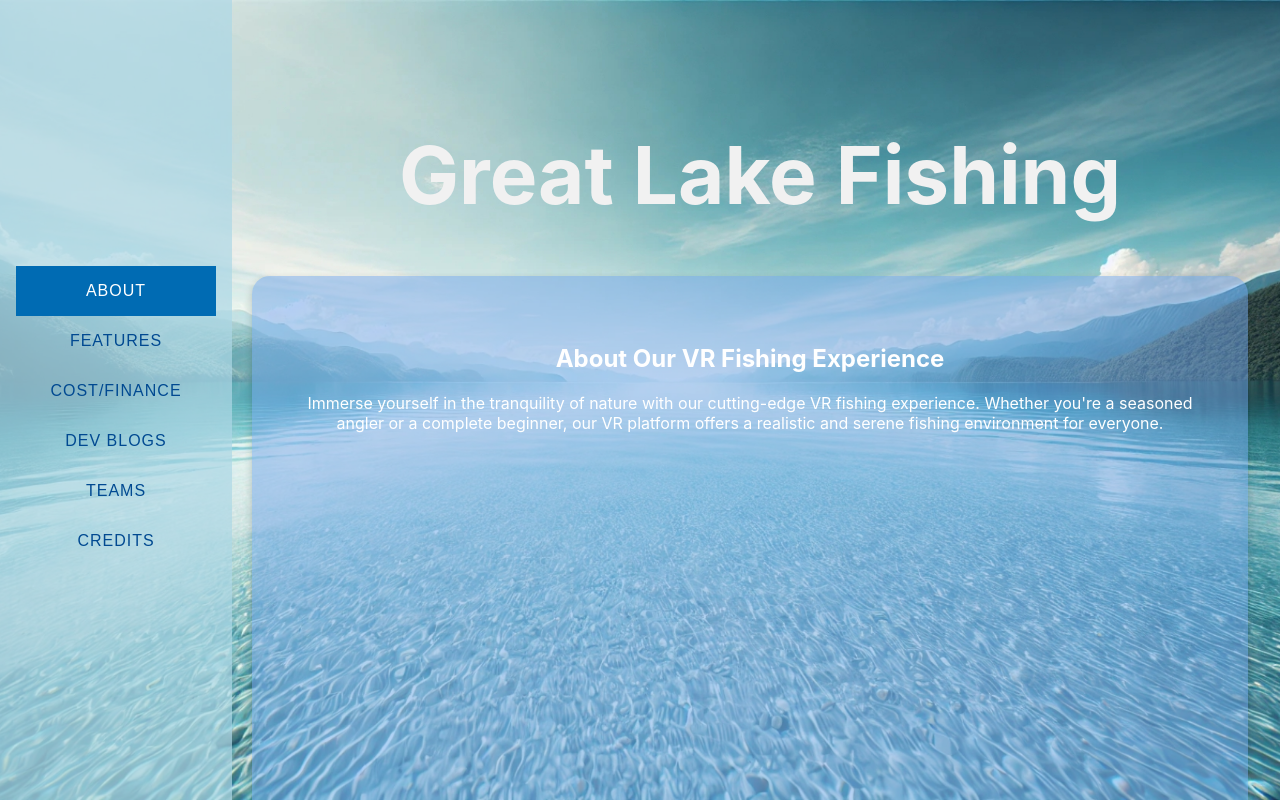
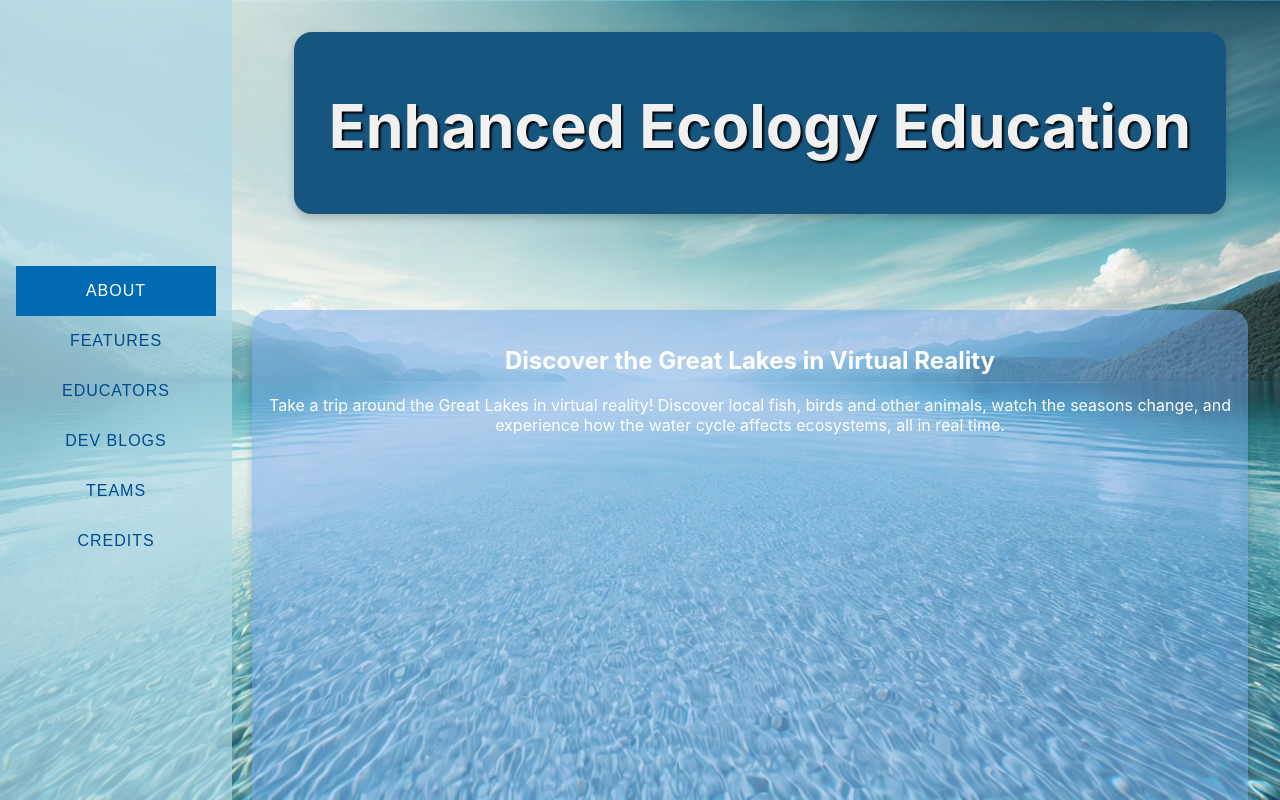
Before and after one commit to diandian-0202/great_lake_explore_website, a React (Create React App) app: page / in a window 1280 px wide. Built offline with nearby package versions, Linux system fonts and the light colour scheme.

Commit message:
john initial

```diff
--- a/src/App.css
+++ b/src/App.css
@@ -13,20 +13,9 @@
   }
 }
 
-/* .App-header {
-  background-color: #282c34;
-  min-height: 100vh;
-  display: flex;
-  flex-direction: column;
-  align-items: center;
-  justify-content: center;
-  font-size: calc(10px + 2vmin);
-  color: white;
-} */
-
 .App-header {
   text-align: center;
-  padding: 2rem;
+  padding: 0rem;
   /* background-color: #282c34; */
   color: white;
 }
@@ -113,11 +102,16 @@ header {
 
 header h1 {
   color: #f1f1f1;
-  font-size: 5rem;
-  padding-top: 0.5rem; /* 增加顶部内边距 */
-  padding-bottom: 2rem; /* 增加底部内边距 */
+  font-size: 3.8rem;
+  padding-top: 0rem; /* 增加顶部内边距 */
+  padding-bottom: 0rem; /* 增加底部内边距 */
   text-align: center;
-  transform: translateX(120px);
+  text-shadow:
+    2px 2px 2px #000;                   /* Shadow on bottom right */
+    /* -2px -2px 0px #000,                 Shadow on top left */
+    /* 2px -2px 0px #000,                  Shadow on top right */
+    /* -2px 2px 0px #000;                  bottom left */
+  /* transform: translateX(120px); */
 }
 
 header p {
@@ -134,16 +128,33 @@ header p {
   }
 }
 
+.header-background-panel {
+  background-color: #16557e;  /* Solid background color */
+  /* padding: 20px;              Space inside the panel
+  justify-content: center;  /* Horizontally center */
+  transform: translateX(120px);
+  padding: 1rem; /* 增加内边距 */
+  border-radius: 18px;
+  width: 900px; /* 增加框的最大宽度 */
+  height: 150px;
+  /* border: 2px solid black; */
+  box-shadow:
+    2px 2px 2px #000;
+  margin: 2rem auto;
+  box-shadow: 0px 4px 8px rgba(0, 0, 0, 0.2); /* 轻微阴影效果 */
+  margin-top: 2rem;
+}
+
 .content-box {
   background-color: rgba(115, 166, 233, 0.5); /* 半透明白色背景 */
-  padding: 3rem; /* 增加内边距 */
+  padding: 1rem; /* 增加内边距 */
   border-radius: 18px;
-  max-width: 2001px; /* 增加框的最大宽度 */
-  height: 1000px;
+  max-width: 1001px; /* 增加框的最大宽度 */
+  height: 500px;
   margin: 2rem auto;
   text-align: center;
   box-shadow: 0px 4px 8px rgba(0, 0, 0, 0.2); /* 轻微阴影效果 */
-  margin-top: -6rem;
+  margin-top: 2rem;
 }
 
 .content-box2 {
--- a/src/App.js
+++ b/src/App.js
@@ -10,21 +10,39 @@ function App() {
     switch (content) {
       case "about":
         return (
-          <div className="content-box">
-            <h2>About Our VR Fishing Experience</h2>
-            <div className="video-placeholder">{/* 这里可以嵌入视频 */}</div>
-            <p>
-              Immerse yourself in the tranquility of nature with our
-              cutting-edge VR fishing experience. Whether you're a seasoned
-              angler or a complete beginner, our VR platform offers a realistic
-              and serene fishing environment for everyone.
-            </p>
+          <div>
+            <div className="content-box">
+              <h2>Discover the Great Lakes in Virtual Reality</h2>
+              <div className="video-placeholder">{/* 这里可以嵌入视频 */}</div>
+              <p>
+                Take a trip around the Great Lakes in virtual reality!
+                Discover local fish, birds and other animals, watch the
+                seasons change, and experience how the water cycle
+                affects ecosystems, all in real time.
+              </p>
+            </div>
+            <div className="content-box">
+              <h2>Immersive and Informative</h2>
+              <div className="video-placeholder">{/* 这里可以嵌入视频 */}</div>
+              <p>
+                Learning about ecosystems is challenging: there is a lot to
+                remember, and keeping focused isn’t always easy. Students
+                spend all day learning through lectures, worksheets and tests,
+                and keeping their attention is never guaranteed.
+              </p>
+              <p>
+                In the Great Lakes VR experience, everywhere you explore will
+                present an opportunity for learning. Students’ natural curiosity
+                will keep them constantly engaged, and they’ll be learning
+                everything they need to know.
+              </p>
+            </div>
           </div>
         );
 
       case "features":
         return <p></p>;
-      case "cost":
+      case "educators":
         return <p></p>;
       case "blogs":
         return (
@@ -46,7 +64,9 @@ function App() {
   return (
     <div className="App">
       <header className="App-header">
-        <h1>Great Lake Fishing</h1>
+        <div class="header-background-panel">
+          <h1>Enhanced Ecology Education</h1>
+        </div>
         <nav>
           <button
             className={`nav-button ${content === "about" ? "active" : ""}`}
@@ -61,10 +81,10 @@ function App() {
             Features
           </button>
           <button
-            className={`nav-button ${content === "cost" ? "active" : ""}`}
-            onClick={() => setContent("cost")}
+            className={`nav-button ${content === "educators" ? "active" : ""}`}
+            onClick={() => setContent("educators")}
           >
-            Cost/Finance
+            Educators
           </button>
           <button
             className={`nav-button ${content === "blogs" ? "active" : ""}`}
```
